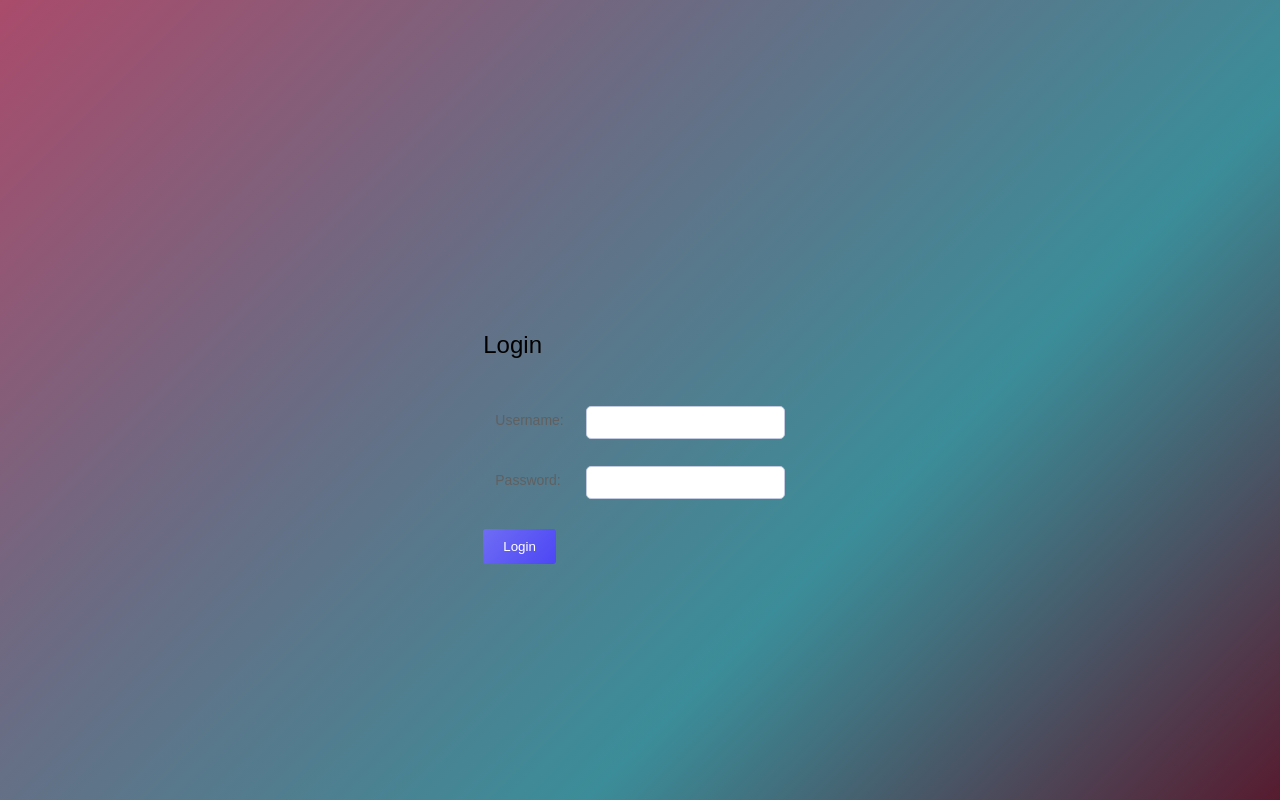
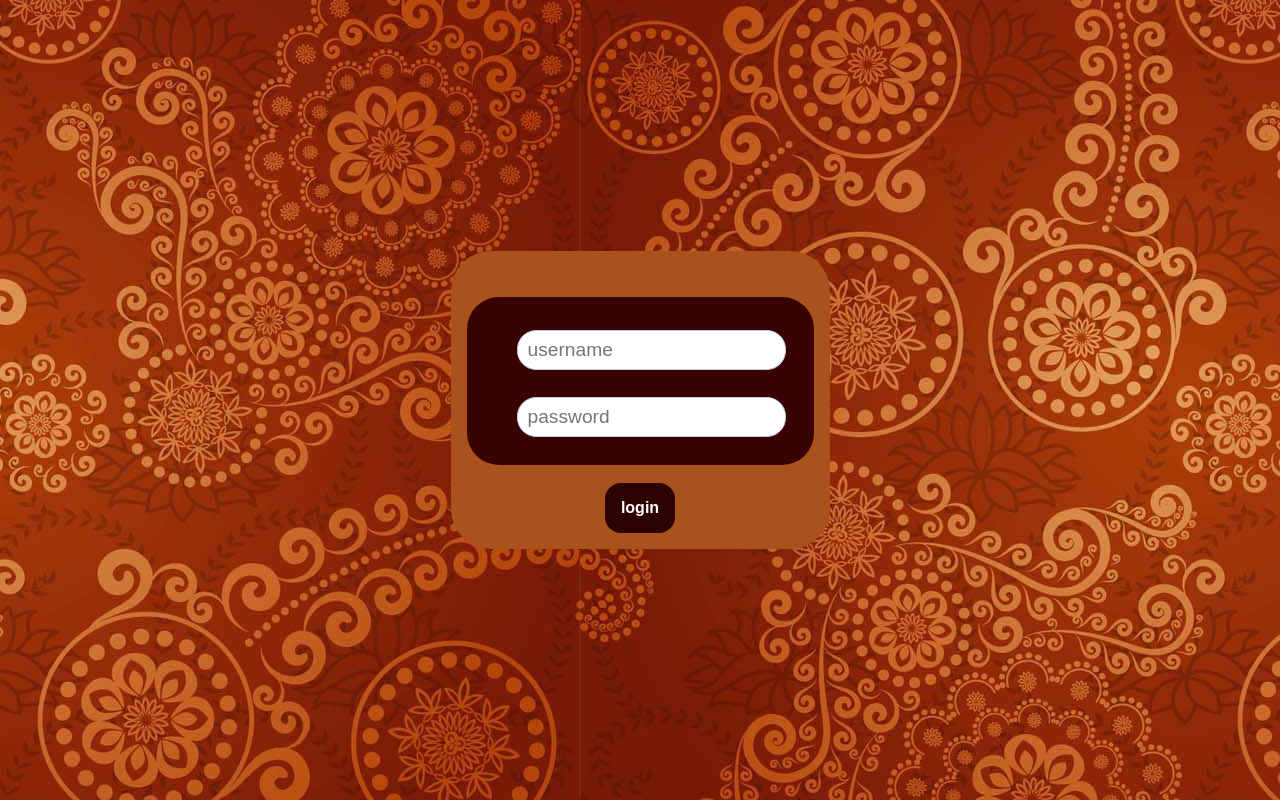
Before and after one commit to satchitdahal/wedding_frontend, a React (Create React App) app in the folder frontend/: page /login in a window 1280 px wide. Built offline with nearby package versions, Linux system fonts and the light colour scheme.

Commit message:
background and stuff

```diff
--- a/frontend/src/Components/Address.js
+++ b/frontend/src/Components/Address.js
@@ -176,7 +176,7 @@ const Address = () => {
             )}
 
             <h2>Add Address</h2>
-            <form onSubmit={handleSubmit}>
+            <form className="address-form" onSubmit={handleSubmit}>
                 <table>
                     <tbody>
                         <tr>
--- a/frontend/src/Components/Contacts.js
+++ b/frontend/src/Components/Contacts.js
@@ -171,8 +171,8 @@ const Contacts = () => {
             }
 
 
-            <h2>Add Contact</h2>
-            <table>
+            <h2 className='h'>Add Contact</h2>
+            <table className='add_contacts'>
                 <thead>
                     <tr>
                         <th>First Name</th>
--- a/frontend/src/Components/InfoForm.js
+++ b/frontend/src/Components/InfoForm.js
@@ -385,7 +385,7 @@ const InfoForm = () => {
                             </div>
                         </div>
                         {/* Submit button */}
-                        <button type="submit">Submit</button>
+                        <button className="info_btn" type="submit">Submit</button>
                     </form>
                 </div>
             )}
--- a/frontend/src/Components/Login.js
+++ b/frontend/src/Components/Login.js
@@ -123,6 +123,7 @@
 // export default Login;
 import React, { useState } from "react";
 import { useNavigate } from "react-router-dom";
+import "../styles/login.css"
 
 const Login = ({ onLogin }) => {
     const [username, setUsername] = useState("");
@@ -155,17 +156,18 @@ const Login = ({ onLogin }) => {
 
     return (
         <div className="login">
-            <h2>Login</h2>
+            {/* <h2>login</h2> */}
             {errorMessage && <p>{errorMessage}</p>}
-            <form>
+            <form className="login_form">
                 <table>
                     <tbody>
                         <tr>
                             <td>
-                                <label>Username:</label>
+                                {/* <label>Username</label> */}
                             </td>
                             <td>
                                 <input
+                                    placeholder="username"
                                     type="text"
                                     value={username}
                                     onChange={(e) => setUsername(e.target.value)}
@@ -174,10 +176,11 @@ const Login = ({ onLogin }) => {
                         </tr>
                         <tr>
                             <td>
-                                <label>Password:</label>
+                                {/* <label>Password</label> */}
                             </td>
                             <td>
                                 <input
+                                    placeholder="password"
                                     type="password"
                                     value={password}
                                     onChange={(e) => setPassword(e.target.value)}
@@ -187,8 +190,8 @@ const Login = ({ onLogin }) => {
                     </tbody>
                 </table>
                 <br />
-                <button type="button" onClick={handleLogin}>
-                    Login
+                <button className="login_btn" type="button" onClick={handleLogin}>
+                    login
                 </button>
             </form>
         </div>
--- a/frontend/src/styles/address.css
+++ b/frontend/src/styles/address.css
@@ -28,6 +28,7 @@ dialog {
     border: 1px solid #ddd;
     /* Optional: Add a border for better visibility */
     padding: 1em;
+    margin-bottom: 2em;
 }
 
 /* Optional: Style for the table */
@@ -45,12 +46,25 @@ dialog {
     box-sizing: border-box;
     border-color: aquamarine;
     margin-left: auto;
-    margin-top: 20em;
+    margin-top: 5em;
+
 
 }
 
-th,
+.address-form {
+    margin: 2em;
+}
+
+
+th {
+    padding: 10px;
+    border: 1px;
+    font-weight: 600;
+}
+
 td {
     padding: 10px;
     border: 1px;
+    font-weight: 500;
+
 }
--- a/frontend/src/styles/app.css
+++ b/frontend/src/styles/app.css
@@ -24,17 +24,25 @@
 
 body {
     display: flex;
+    align-items: center;
+    /* height: 100%; */
     height: 100vh;
-    align-items: center;
     justify-content: center;
-    background: linear-gradient(135deg,
-            #aa4b6b, #6b6b83, #3b8d99, #571b2f)
+    background: url("./wedding_pattern.png");
+    background-repeat: repeat;
+    background-position: center;
+    /* background: linear-gradient(135deg,
+            #aa4b6b, #6b6b83, #3b8d99, #571b2f);
+
+    background-repeat: no-repeat;
+    background-position: center;
+    background-size: cover;*/
 }
 
 .container {
     display: flex;
     flex-direction: column;
     align-items: center;
-    margin-top: 30%;
+    /* margin-top: 30%; */
 
 }
--- a/frontend/src/styles/contacts.css
+++ b/frontend/src/styles/contacts.css
@@ -5,7 +5,8 @@
     box-sizing: border-box;
     border-color: aquamarine;
     margin-left: auto;
-    margin-top: 10em;
+    margin-top: 5em;
+    /* margin-top: 10em; */
 
 
 }
@@ -50,6 +51,14 @@ dialog {
     /* justify-content: center; */
 }
 
+.h {
+    margin-top: 1em;
+    margin-bottom: auto;
+    font-weight: 600;
+}
+
+
+
 th,
 td {
     padding: 10px;
--- a/frontend/src/styles/infoForm.css
+++ b/frontend/src/styles/infoForm.css
@@ -32,7 +32,7 @@
 } */
 
 .info_container {
-    background-color: rgb(243, 240, 235);
+    background-color: rgb(255, 255, 255);
     width: 90%;
     min-width: 420px;
     padding: 35px 50px;
@@ -52,6 +52,7 @@ h1 {
     font-size: 30px;
     text-align: center;
     color: #1c093c;
+    font-weight: 700;
 }
 
 p {
@@ -80,7 +81,8 @@ form {
 }
 
 label {
-    color: #606060;
+    color: #3d3d3d;
+    font-weight: 600;
     font-size: 14px;
 
 }
@@ -99,7 +101,7 @@ input:focus {
     border-color: #6f6df4;
 }
 
-button {
+.info_btn {
     border: none;
     padding: 10px 20px;
     background: linear-gradient(130deg,
--- /dev/null
+++ b/frontend/src/styles/login.css
@@ -0,0 +1,51 @@
+.login {
+    color: white;
+    display: flex;
+    flex-direction: column;
+    justify-content: center;
+    align-items: center;
+    border: 1px solid clear;
+    padding: 1em;
+    background-color: rgb(170, 82, 30);
+    border-radius: 2.5em;
+    box-shadow: 5em;
+}
+
+.login h2 {
+    font-weight: 800;
+}
+
+.login table {
+    background-color: rgb(58, 3, 3);
+    padding: 1em;
+    border-radius: 2em;
+
+
+}
+
+.login input {
+    color: black;
+    font-size: 1.2em;
+    font-weight: 300;
+    /* text-align: center; */
+    border-radius: 1em;
+
+}
+
+.login_form {
+    display: flex;
+    flex-direction: column;
+}
+
+.login_btn {
+    border: none;
+    padding: 1em;
+    background-color: rgb(44, 2, 2);
+    color: rgb(255, 255, 255);
+    font-size: 16px;
+    font-weight: 600;
+    border-radius: 3px;
+    align-self: center;
+    border-radius: 1em;
+
+}
```
Also changed, not shown: frontend/src/styles/wedding_pattern.png (added).
